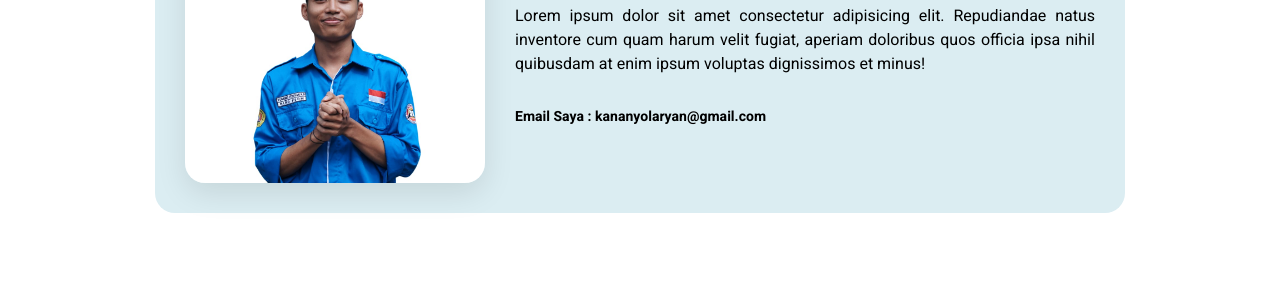
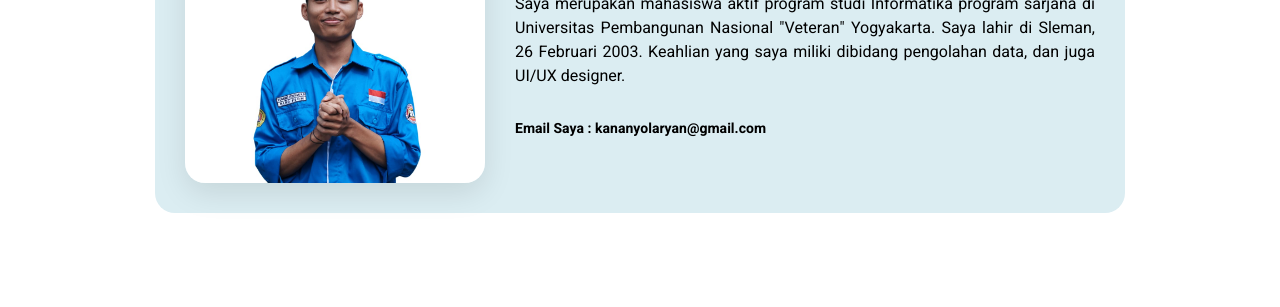
Before and after one commit to ryankananyola/Portofolio, a plain HTML site: page about.html in a window 1280 px wide. Shown: the part 404-711 px from the top of the page. Drawn offline with nearby package versions, Linux system fonts and the light colour scheme.

Commit message:
update about

```diff
--- a/about.html
+++ b/about.html
@@ -30,9 +30,10 @@
             <img src="assets/profile-1.jpg">
             <div class="about">
                 <h2>Saya, Yohanes Febryan Kana Nyola</h2>
-                <p>Lorem ipsum dolor sit amet consectetur adipisicing elit. Repudiandae natus inventore cum quam harum
-                    velit fugiat, aperiam doloribus quos officia ipsa nihil quibusdam at enim ipsum voluptas dignissimos
-                    et minus!</p>
+                <p>Saya merupakan mahasiswa aktif program studi Informatika program sarjana di
+                    Universitas Pembangunan Nasional "Veteran" Yogyakarta.
+                    Saya lahir di Sleman, 26 Februari 2003.
+                    Keahlian yang saya miliki dibidang pengolahan data, dan juga UI/UX designer.</p>
                 <p class="email">Email Saya : kananyolaryan@gmail.com</p>
             </div>
         </div>
```
